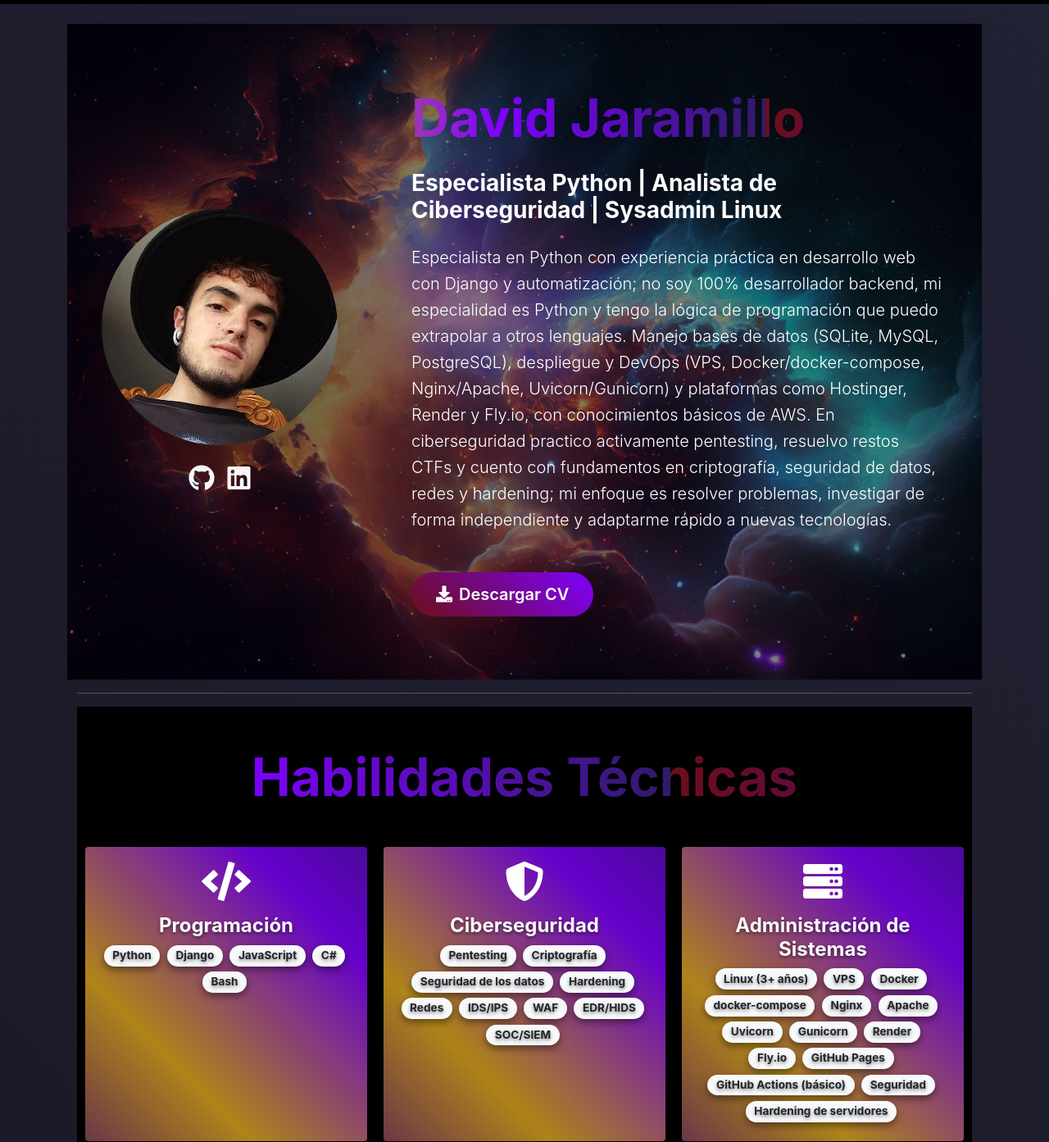
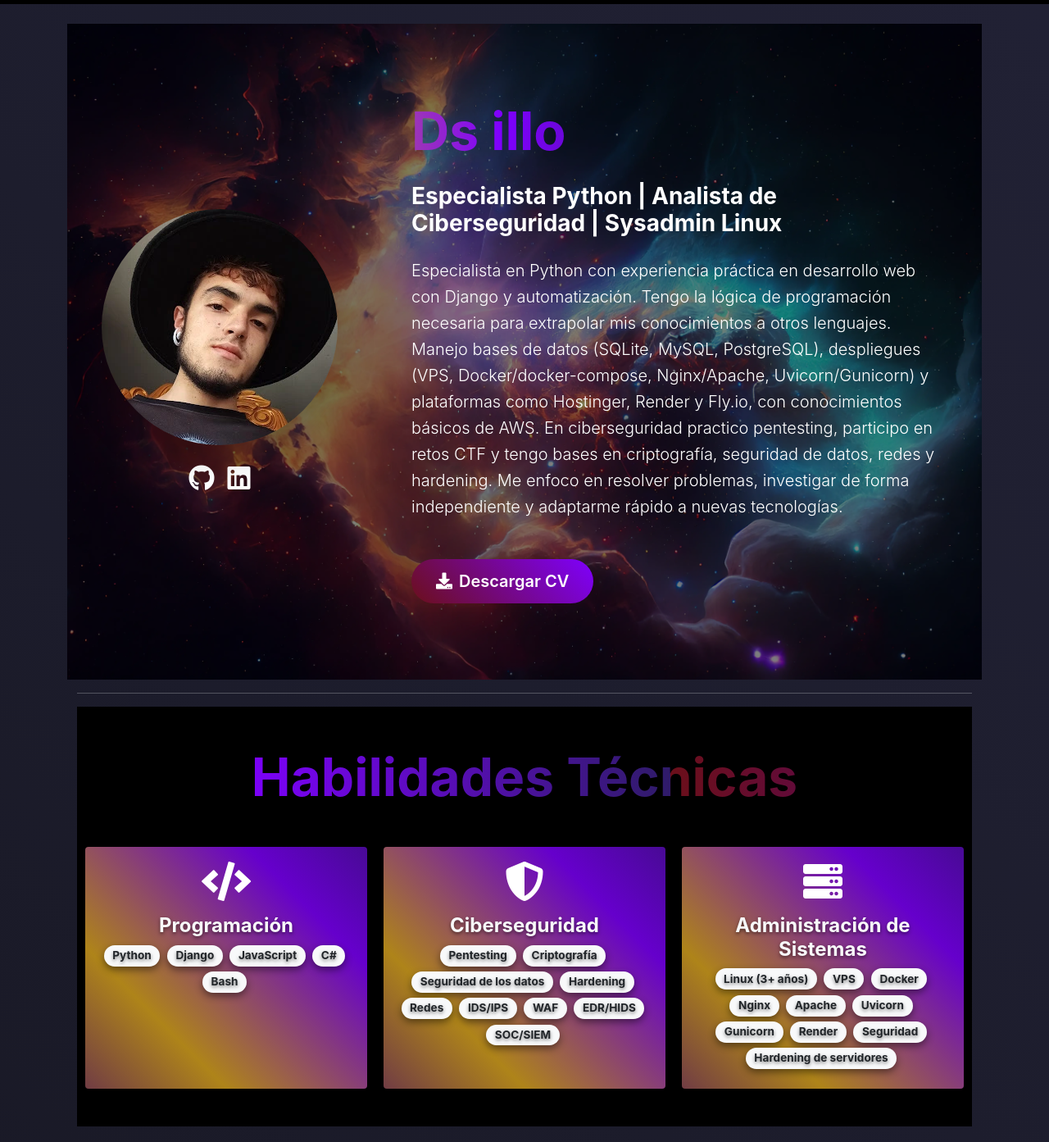
Before and after one commit to xXJuanDavidXx/David-Jaramillo, a plain HTML site: page index.html in a window 1280 px wide. Shown: the part 45-1438 px from the top of the page at 82% size. Drawn offline with nearby package versions, Linux system fonts and the light colour scheme.

Commit message:
Cambiando los textos y presentacion 2

```diff
--- a/index.html
+++ b/index.html
@@ -93,9 +93,10 @@
   box-shadow: 0 4px 10px rgba(0,0,0,0.45);
 }
 </style>
-    <h1 class="display-3 fw-bold mb-4">David Jaramillo</h1>
+    <h1 class="display-3 fw-bold mb-4">Ds illo</h1>
     <h3 class="text-primary-emphasis mb-4">Especialista Python | Analista de Ciberseguridad | Sysadmin Linux</h3>
-    <p class="lead text-box bright-text">Especialista en Python con experiencia práctica en desarrollo web con Django y automatización; no soy 100% desarrollador backend, mi especialidad es Python y tengo la lógica de programación que puedo extrapolar a otros lenguajes. Manejo bases de datos (SQLite, MySQL, PostgreSQL), despliegue y DevOps (VPS, Docker/docker-compose, Nginx/Apache, Uvicorn/Gunicorn) y plataformas como Hostinger, Render y Fly.io, con conocimientos básicos de AWS. En ciberseguridad practico activamente pentesting, resuelvo restos CTFs y cuento con fundamentos en criptografía, seguridad de datos, redes y hardening; mi enfoque es resolver problemas, investigar de forma independiente y adaptarme rápido a nuevas tecnologías.</p>
+    <p class="lead text-box bright-text">Especialista en Python con experiencia práctica en desarrollo web con Django y automatización. Tengo la lógica de programación necesaria para extrapolar mis conocimientos a otros lenguajes. Manejo bases de datos (SQLite, MySQL, PostgreSQL), despliegues (VPS, Docker/docker-compose, Nginx/Apache, Uvicorn/Gunicorn) y plataformas como Hostinger, Render y Fly.io, con conocimientos básicos de AWS.
+En ciberseguridad practico pentesting, participo en retos CTF y tengo bases en criptografía, seguridad de datos, redes y hardening. Me enfoco en resolver problemas, investigar de forma independiente y adaptarme rápido a nuevas tecnologías.</p>
 
     <div class="mt-5">
       <a class="btn btn-primary btn-lg rounded-pill me-3" href="static/portfolio/cv.pdf">
@@ -156,15 +157,11 @@
   <span class="badge rounded-pill bg-light text-dark me-1 skill-chip">Linux (3+ años)</span>
   <span class="badge rounded-pill bg-light text-dark me-1 skill-chip">VPS</span>
   <span class="badge rounded-pill bg-light text-dark me-1 skill-chip">Docker</span>
-  <span class="badge rounded-pill bg-light text-dark me-1 skill-chip">docker-compose</span>
   <span class="badge rounded-pill bg-light text-dark me-1 skill-chip">Nginx</span>
   <span class="badge rounded-pill bg-light text-dark me-1 skill-chip">Apache</span>
   <span class="badge rounded-pill bg-light text-dark me-1 skill-chip">Uvicorn</span>
   <span class="badge rounded-pill bg-light text-dark me-1 skill-chip">Gunicorn</span>
   <span class="badge rounded-pill bg-light text-dark me-1 skill-chip">Render</span>
-  <span class="badge rounded-pill bg-light text-dark me-1 skill-chip">Fly.io</span>
-  <span class="badge rounded-pill bg-light text-dark me-1 skill-chip">GitHub Pages</span>
-  <span class="badge rounded-pill bg-light text-dark me-1 skill-chip">GitHub Actions (básico)</span>
   <span class="badge rounded-pill bg-light text-dark me-1 skill-chip">Seguridad</span>
   <span class="badge rounded-pill bg-light text-dark me-1 skill-chip">Hardening de servidores</span>
 </p>
```
